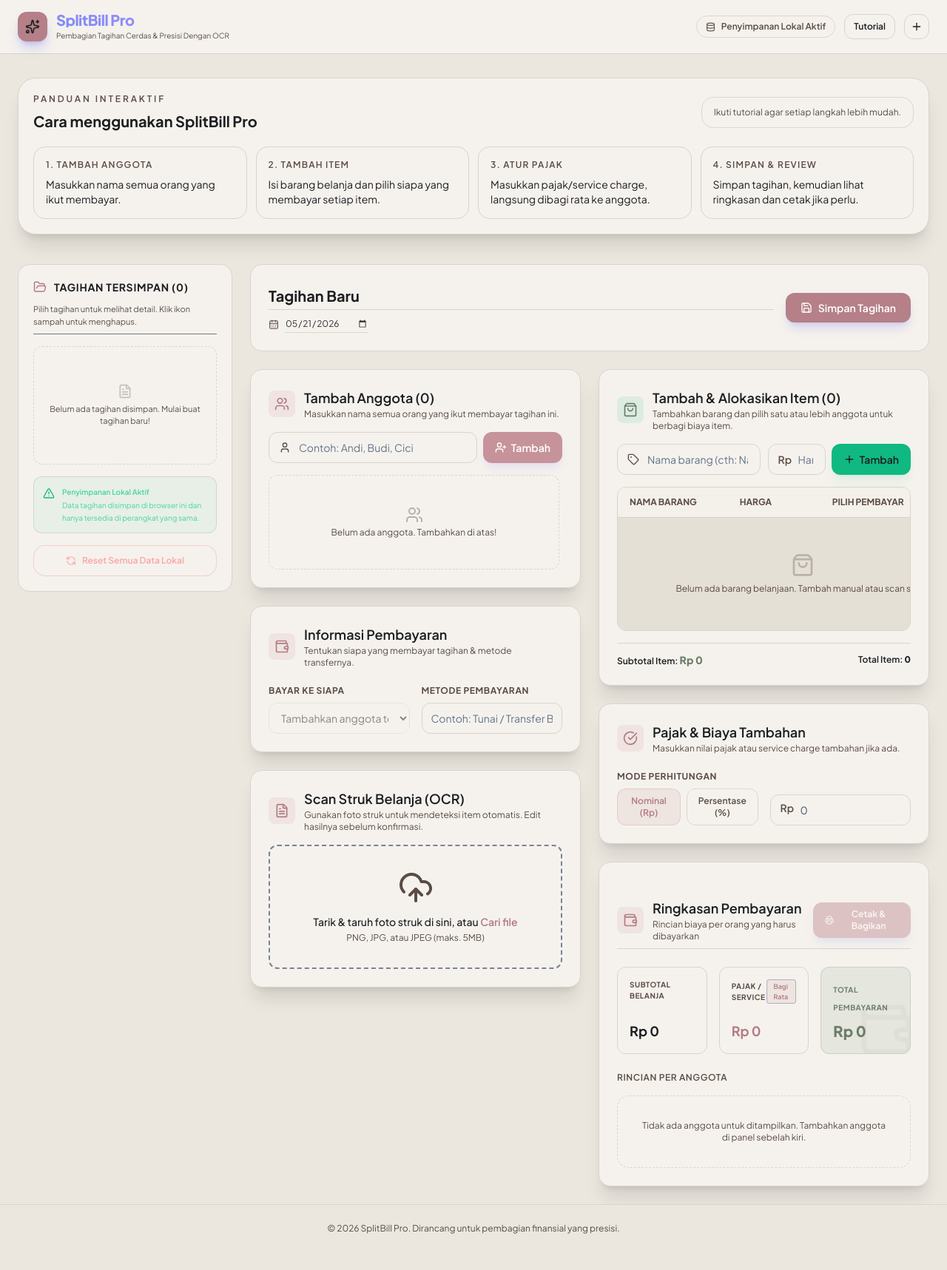
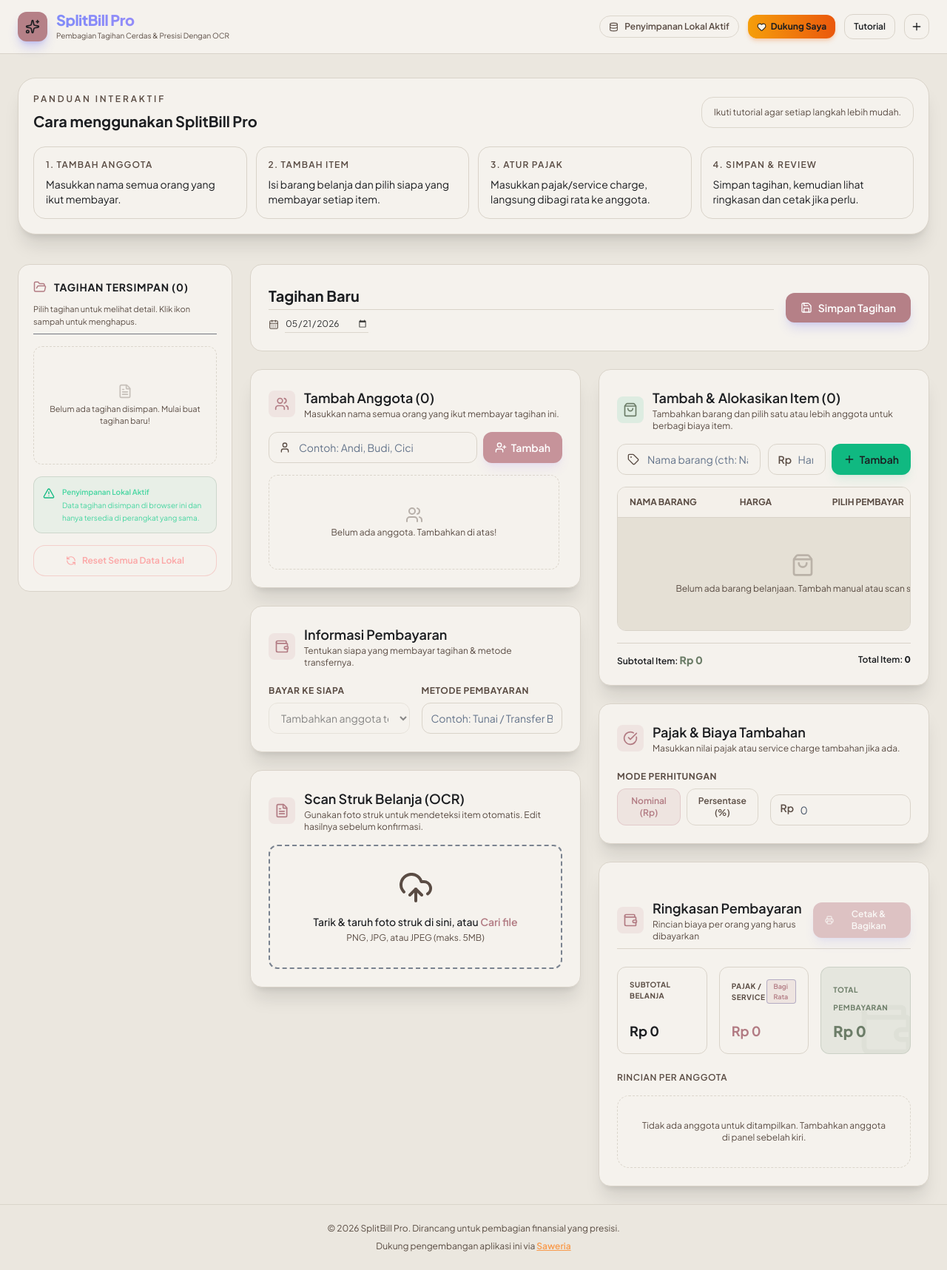
Before and after one commit to KIRRUU0/SplitBillPro, a React (Vite) app: page / in a window 1280 px wide. Shown: the whole page at 74% size. Before the commit the page ends 1693 px from the top, so only its background shows below. Built offline with nearby package versions, Linux system fonts and the light colour scheme.

Commit message:
feat: add saweria donation button in header and footer

```diff
--- a/src/App.tsx
+++ b/src/App.tsx
@@ -12,7 +12,8 @@
   FileText,
   CalendarDays,
   RefreshCcw,
-  Wallet
+  Wallet,
+  Heart
 } from 'lucide-react';
 import type { Member, BillItem, Bill } from './types';
 import { MemberManager } from './components/MemberManager';
@@ -399,11 +400,22 @@
         </div>
 
         {/* Database Status Indicator */}
-        <div className="flex items-center gap-3">
+        <div className="flex items-center flex-wrap gap-2 md:gap-3 justify-center md:justify-end">
           <div className="flex items-center gap-2 px-3 py-1.5 rounded-full border text-xs font-semibold bg-slate-900 border-slate-800 text-slate-400">
             <Database size={13} />
             <span>Penyimpanan Lokal Aktif</span>
           </div>
+
+          <a
+            href="https://saweria.co/kirru"
+            target="_blank"
+            rel="noopener noreferrer"
+            className="px-3 py-2 bg-gradient-to-r from-amber-500 to-orange-600 hover:from-amber-600 hover:to-orange-700 text-white rounded-xl text-xs font-bold transition-all shadow-md shadow-orange-500/25 flex items-center gap-1.5 active:scale-[0.98]"
+            title="Dukung Developer via Saweria"
+          >
+            <Heart size={13} className="fill-white text-white animate-pulse" />
+            <span>Dukung Saya</span>
+          </a>
 
           <button
             onClick={handleOpenTutorial}
@@ -829,8 +841,19 @@
       )}
 
       {/* Modern Footer */}
-      <footer className="mt-auto py-6 border-t border-slate-900 bg-slate-950 text-center text-xs text-slate-500">
+      <footer className="mt-auto py-6 border-t border-slate-900 bg-slate-950 text-center text-xs text-slate-500 space-y-2">
         <p>&copy; {new Date().getFullYear()} SplitBill Pro. Dirancang untuk pembagian finansial yang presisi.</p>
+        <p>
+          Dukung pengembangan aplikasi ini via{" "}
+          <a
+            href="https://saweria.co/kirru"
+            target="_blank"
+            rel="noopener noreferrer"
+            className="text-orange-400 hover:text-orange-300 font-semibold underline transition-colors"
+          >
+            Saweria
+          </a>
+        </p>
       </footer>
       </div>
 
```
